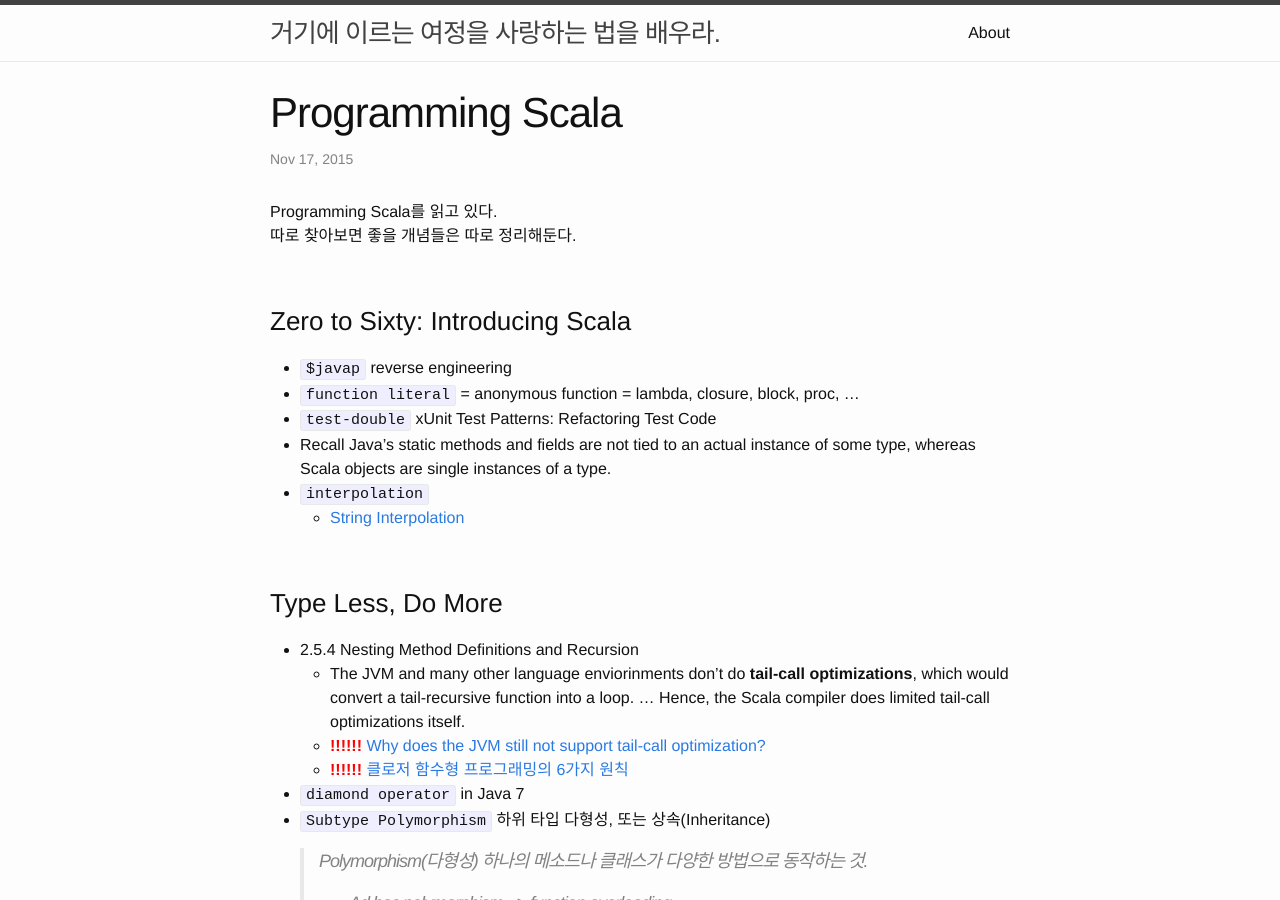
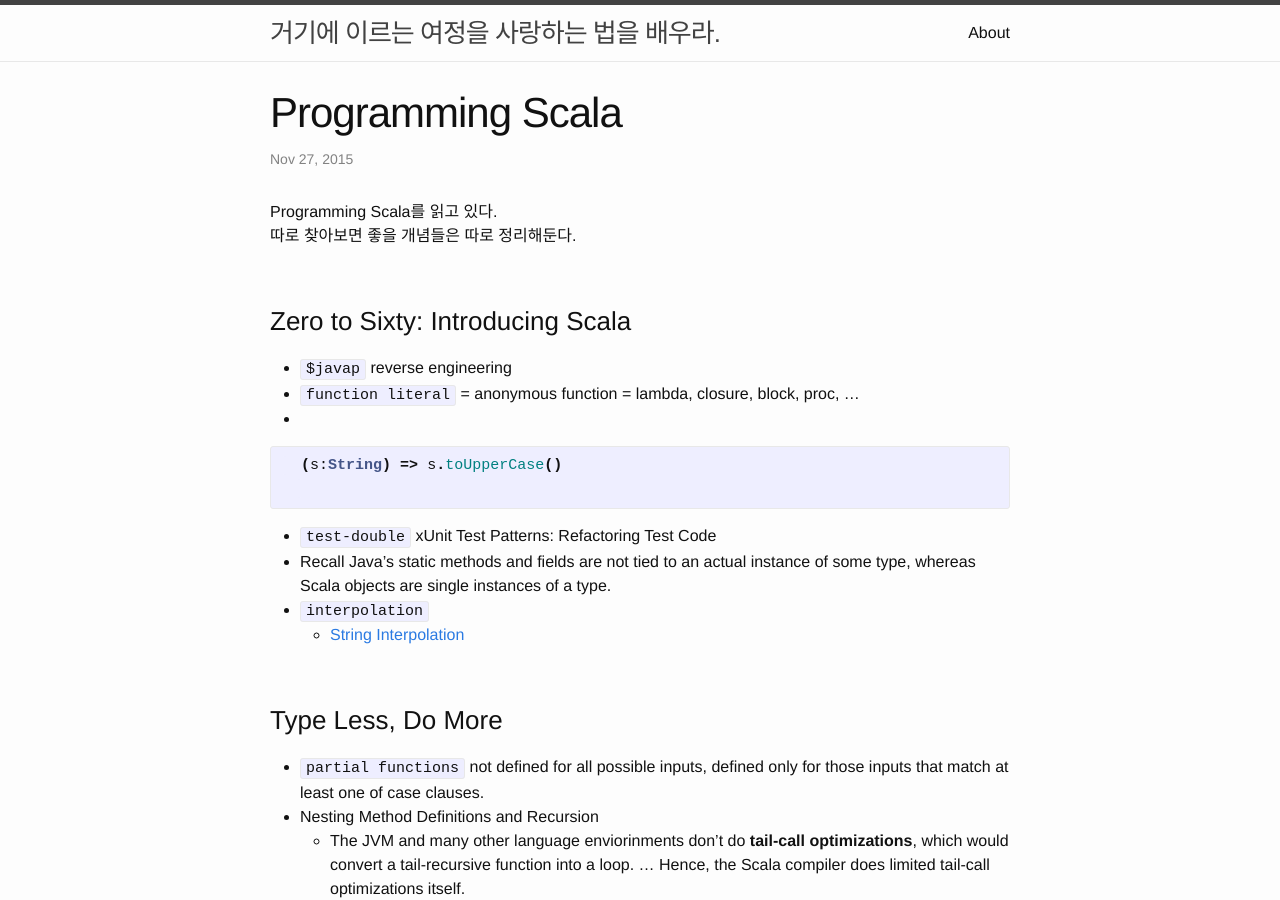
Before and after one commit to honeyAndSw/honeyAndSw.github.io, a Jekyll site: the page built from _posts/2015-11-27-programming-scala.markdown, in a window 1280 px wide and 900 px high. Built offline with Jekyll 4.4.1, drawn with Linux system fonts in a browser that asks for light colours; some of the changed text lies outside the part shown.

Commit message:
Update programming-scala.

```diff
--- a/_posts/2015-11-17-programming-scala.markdown
+++ b/_posts/2015-11-27-programming-scala.markdown
@@ -1,7 +1,7 @@
 ---
 layout: post
 title: "Programming Scala"
-date: 2015-11-17
+date: 2015-11-27
 ---
 
 Programming Scala를 읽고 있다.
@@ -13,6 +13,10 @@ Programming Scala를 읽고 있다.
 
 - `$javap` reverse engineering
 - `function literal` = anonymous function = lambda, closure, block, proc, ...
+- {% highlight java %}
+  (s:String) => s.toUpperCase()
+  {% endhighlight %}
+
 - `test-double` xUnit Test Patterns: Refactoring Test Code
 - Recall Java’s static methods and fields are not tied to an actual instance of some type, whereas Scala objects are single instances of a type.
 - `interpolation`
@@ -21,11 +25,11 @@ Programming Scala를 읽고 있다.
 <br>
 
 ### Type Less, Do More
-- 2.5.4 Nesting Method Definitions and Recursion
+- `partial functions` not defined for all possible inputs, defined only for those inputs that match at least one of case clauses.
+- Nesting Method Definitions and Recursion
   - The JVM and many other language enviorinments don't do **tail-call optimizations**, which would convert a tail-recursive function into a loop. ... Hence, the Scala compiler does limited tail-call optimizations itself.
   - <b style="color:red">!!!!!!</b> [Why does the JVM still not support tail-call optimization?](http://stackoverflow.com/questions/3616483/why-does-the-jvm-still-not-support-tail-call-optimization/3682044#3682044)
   - <b style="color:red">!!!!!!</b> [클로저 함수형 프로그래밍의 6가지 원칙](http://autonomist.tistory.com/20)
-- `diamond operator` in Java 7
 - `Subtype Polymorphism` 하위 타입 다형성, 또는 상속(Inheritance)
 
   > Polymorphism(다형성) 하나의 메소드나 클래스가 다양한 방법으로 동작하는 것.
@@ -128,3 +132,4 @@ head:1, tail:List(2, 3, 4)
     - `higher-order function` 함수 파라미터를 받거나 함수를 리턴하는 함수
 - "It does encourage you to write your code this way whenever possible."
 - Although tail-call self-recursion optimizations are not yet supported natively by the JVM, scalac will attempt them.
+- "Functional programs put greater emphasis on the use of a core set of data structures and algorithms compared to object languages."
```
Also changed, not shown: 1 other file.
